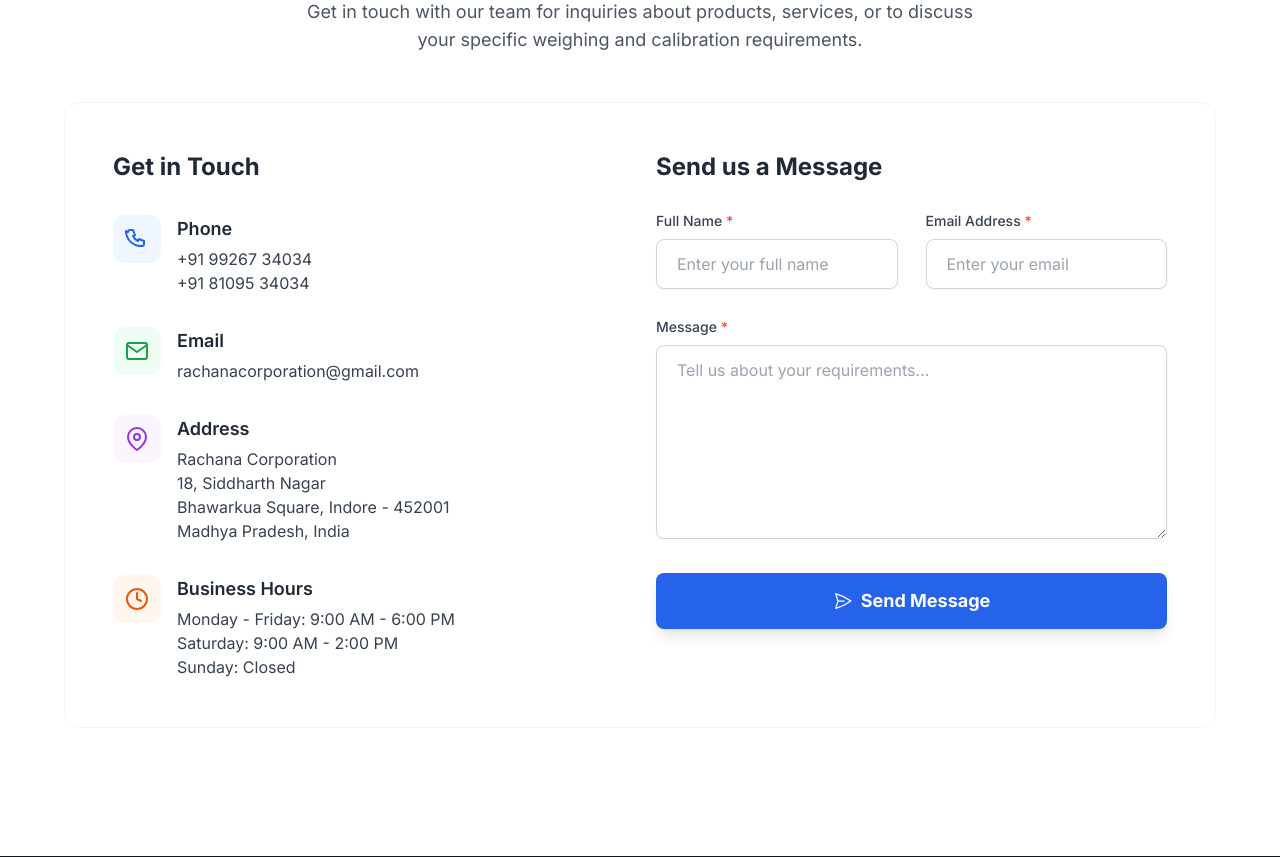
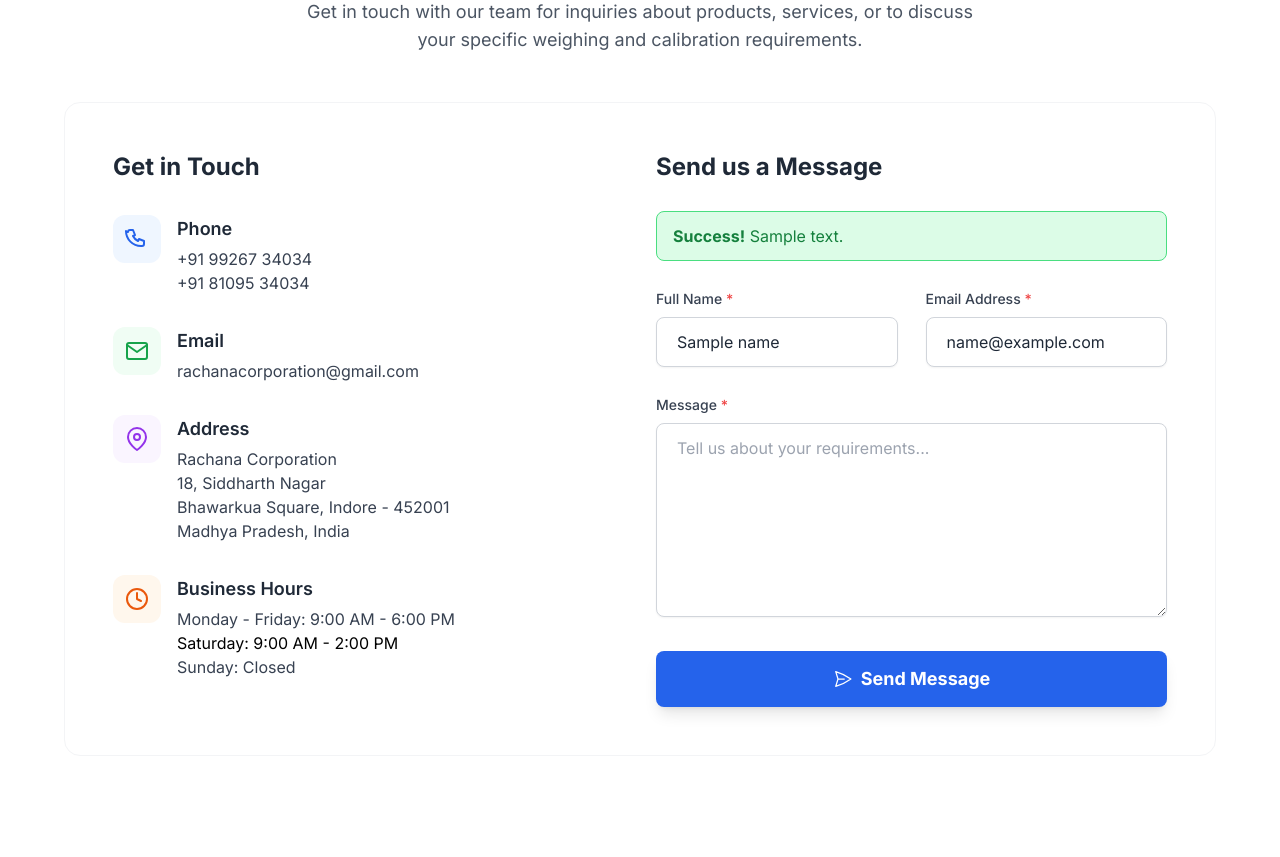
Before and after one commit to anish467/rachana_site, a Django app: template main/templates/main/contact.html in a window 1280 px wide. Shown: the part 227-1084 px from the top of the page. Run offline with Django 5.2, Linux system fonts and the light colour scheme; data comes from the database, SQL or seed files in the repository; the template is opened without the code that fills it: values that come from a table or form of the project are taken from there, most other values are stand-ins (such as "Sample title", 1, 10 or a date in 2020); parts of the project's set-up code (start-up, migrations or seed data) failed here and were passed over; some libraries are stand-ins or nearby versions.

Commit message:
Contact Us Page

```diff
--- a/main/templates/main/contact.html
+++ b/main/templates/main/contact.html
@@ -61,7 +61,7 @@
                     <div>
                         <span class="block text-lg font-semibold text-gray-800 mb-1">Business Hours</span>
                         <p class="text-gray-700">Monday - Friday: 9:00 AM - 6:00 PM</p>
-                        <p class="text-gray-700">Saturday: 9:00 AM - 2:00 PM</p>
+                        <p class="text-700">Saturday: 9:00 AM - 2:00 PM</p>
                         <p class="text-gray-700">Sunday: Closed</p>
                     </div>
                 </div>
@@ -70,6 +70,21 @@
             {# Right Column: Send us a Message Form #}
             <div class="space-y-7">
                 <h3 class="text-2xl font-bold text-gray-800 mb-6">Send us a Message</h3>
+
+                {# Feedback Message Area #}
+                {% if success_message %}
+                    <div class="bg-green-100 border border-green-400 text-green-700 px-4 py-3 rounded-lg relative" role="alert">
+                        <strong class="font-bold">Success!</strong>
+                        <span class="block sm:inline">{{ success_message }}</span>
+                    </div>
+                {% endif %}
+                {% if error_message %}
+                    <div class="bg-red-100 border border-red-400 text-red-700 px-4 py-3 rounded-lg relative" role="alert">
+                        <strong class="font-bold">Error!</strong>
+                        <span class="block sm:inline">{{ error_message }}</span>
+                    </div>
+                {% endif %}
+
                 <form method="POST" class="space-y-7">
                     {% csrf_token %}
                     <div class="grid grid-cols-1 md:grid-cols-2 gap-7">
@@ -77,13 +92,15 @@
                         <div>
                             <label for="name" class="block text-gray-700 text-sm font-medium mb-2">Full Name <span class="text-red-500">*</span></label>
                             <input type="text" name="name" id="name" placeholder="Enter your full name" required
-                                   class="w-full px-5 py-3 border border-gray-300 rounded-lg focus:ring-blue-500 focus:border-blue-500 transition-all duration-200 text-gray-800 shadow-sm placeholder-gray-400">
+                                   class="w-full px-5 py-3 border border-gray-300 rounded-lg focus:ring-blue-500 focus:border-blue-500 transition-all duration-200 text-gray-800 shadow-sm placeholder-gray-400"
+                                   value="{{ name|default:'' }}"> {# Retain value on error #}
                         </div>
                         {# Email Address Field #}
                         <div>
                             <label for="email" class="block text-gray-700 text-sm font-medium mb-2">Email Address <span class="text-red-500">*</span></label>
                             <input type="email" name="email" id="email" placeholder="Enter your email" required
-                                   class="w-full px-5 py-3 border border-gray-300 rounded-lg focus:ring-blue-500 focus:border-blue-500 transition-all duration-200 text-gray-800 shadow-sm placeholder-gray-400">
+                                   class="w-full px-5 py-3 border border-gray-300 rounded-lg focus:ring-blue-500 focus:border-blue-500 transition-all duration-200 text-gray-800 shadow-sm placeholder-gray-400"
+                                   value="{{ email|default:'' }}"> {# Retain value on error #}
                         </div>
                     </div>
                     {# Phone Number Field (REMOVED as requested) #}
@@ -91,7 +108,7 @@
                     <div>
                         <label for="message" class="block text-gray-700 text-sm font-medium mb-2">Message <span class="text-red-500">*</span></label>
                         <textarea name="message" id="message" rows="7" placeholder="Tell us about your requirements..." required
-                                  class="w-full px-5 py-3 border border-gray-300 rounded-lg focus:ring-blue-500 focus:border-blue-500 transition-all duration-200 text-gray-800 shadow-sm placeholder-gray-400"></textarea>
+                                  class="w-full px-5 py-3 border border-gray-300 rounded-lg focus:ring-blue-500 focus:border-blue-500 transition-all duration-200 text-gray-800 shadow-sm placeholder-gray-400">{{ message|default:'' }}</textarea> {# Retain value on error #}
                     </div>
                     <button type="submit"
                             class="w-full bg-blue-600 text-white py-3.5 px-8 rounded-lg font-bold text-lg hover:bg-blue-700 focus:outline-none focus:ring-4 focus:ring-blue-500 focus:ring-opacity-70 transition-all duration-300 shadow-lg transform hover:scale-102 active:scale-98 flex items-center justify-center">
```
